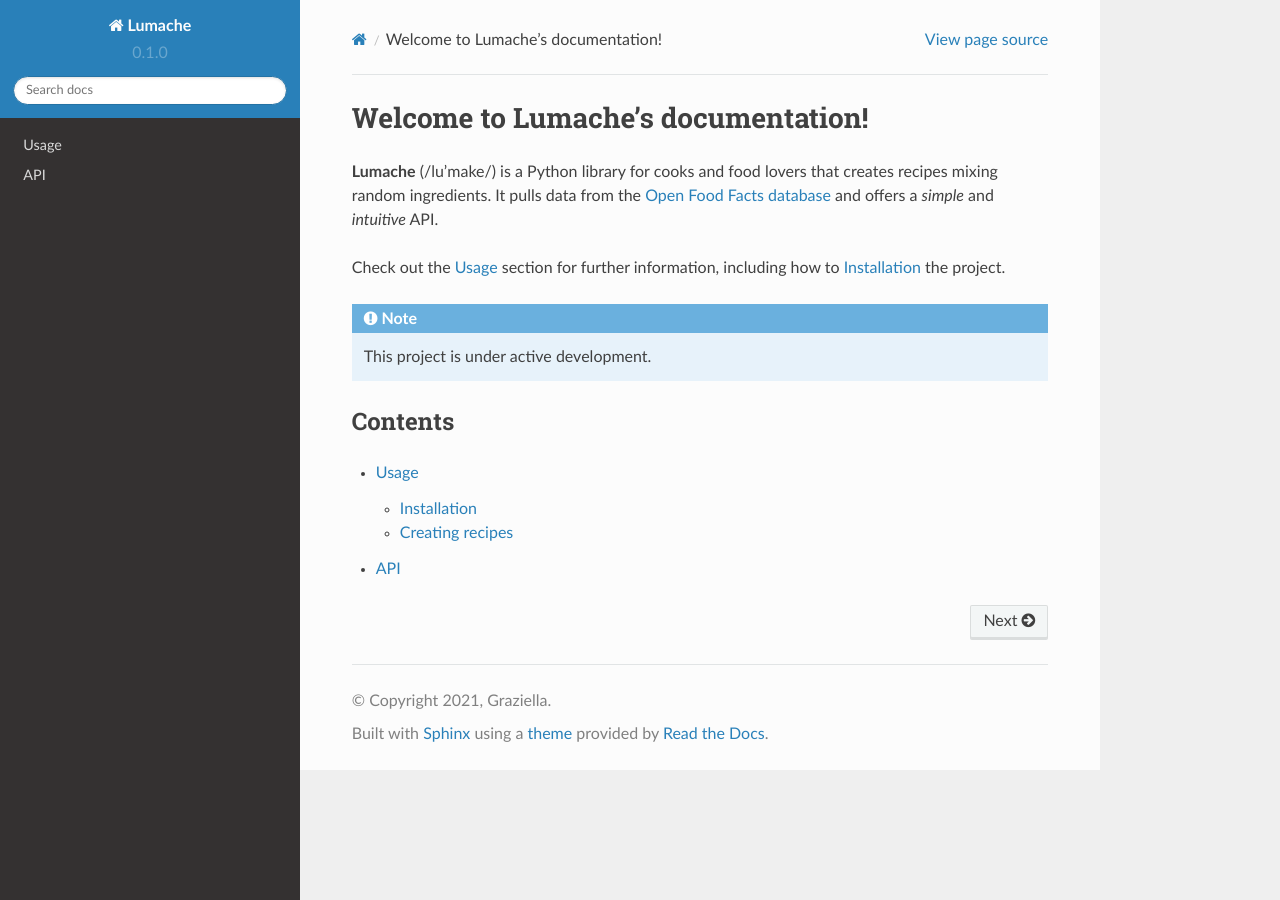
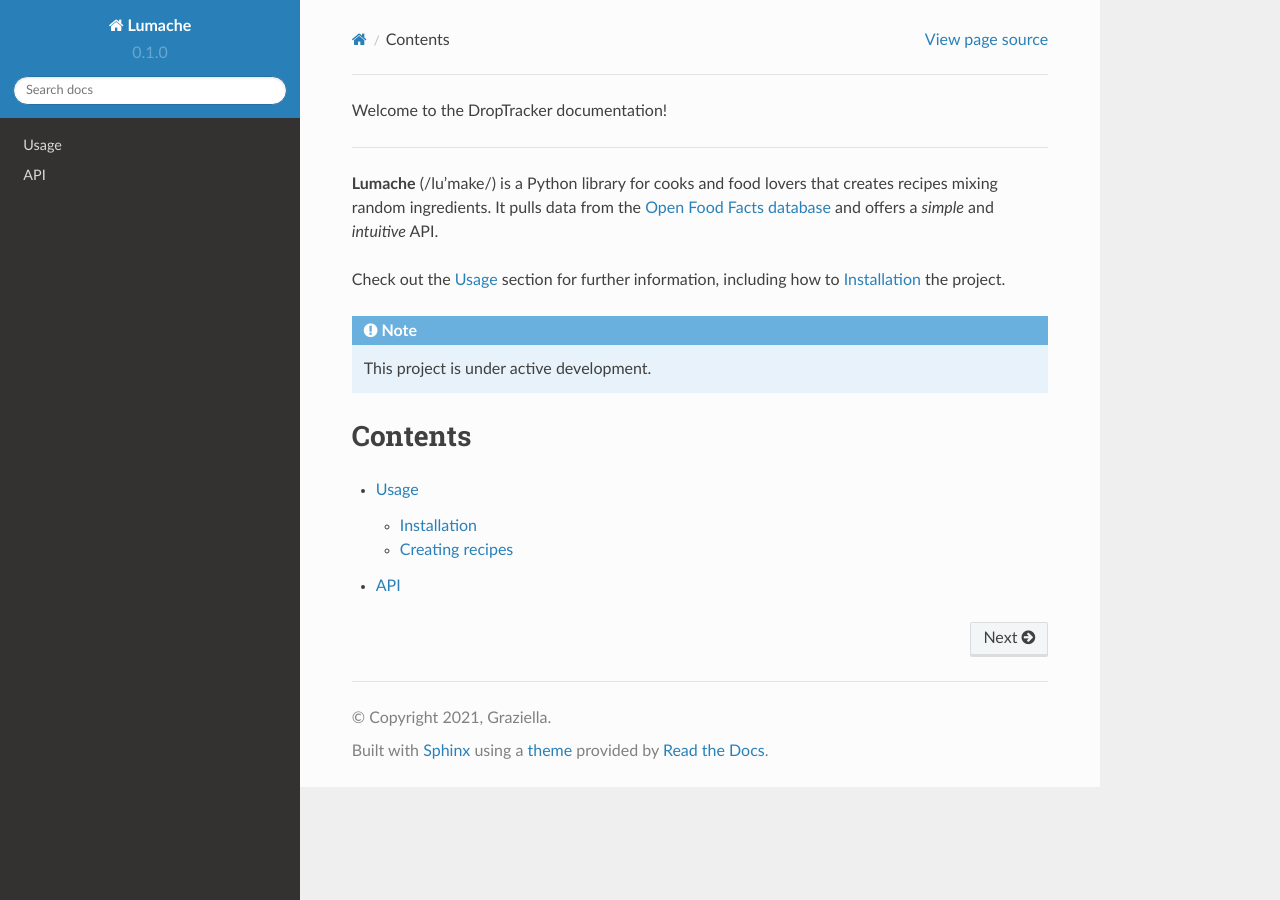
Before and after one commit to joelhalen/droptracker-docs, a Sphinx documentation site: the page built from docs/source/index.rst, in a window 1280 px wide. Built offline with Sphinx 7.4.7 and the Read the Docs theme 2.0.0, drawn with Linux system fonts in a browser that asks for light colours.

Commit message:
Update index.rst

```diff
--- a/docs/source/index.rst
+++ b/docs/source/index.rst
@@ -1,4 +1,5 @@
-Welcome to Lumache's documentation!
+Welcome to the DropTracker documentation!
+
 ===================================
 
 **Lumache** (/lu'make/) is a Python library for cooks and food lovers
```
